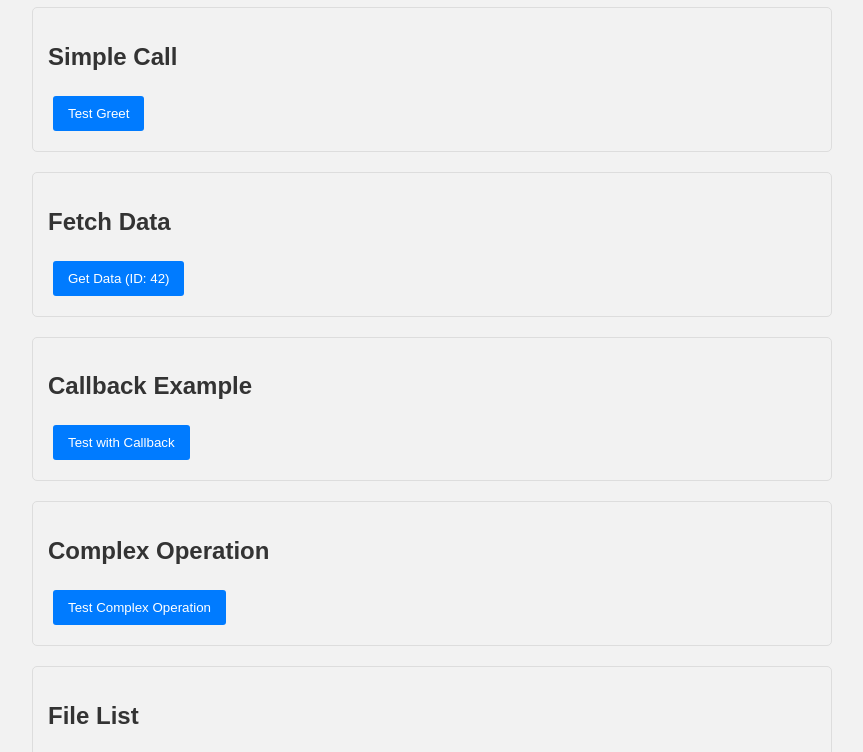
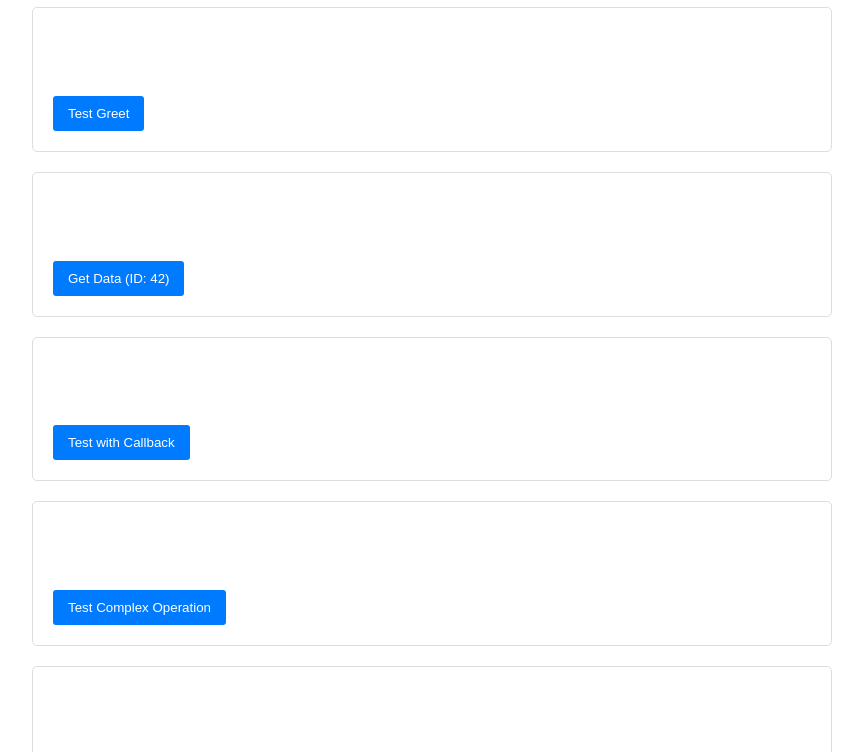
Before and after one commit to nglmercer/IPC-webview2, a website: page index.html in a window 1280 px wide. Shown: the part 93-845 px from the top of the page, without its empty margins (208-1071 px from the left). Drawn offline with Linux system fonts and the light colour scheme.

Commit message:
update example

```diff
--- a/example.ts
+++ b/example.ts
@@ -5,6 +5,10 @@ import indexHtml from "./index.html" assert { type: "text" };
 const webview = new Webview(true);
 webview.title = "IPC Example";
 webview.size = { width: 800, height: 600, hint: 1 };
+/* webview.frame = false;
+webview.transparency = true;
+webview.alwaysOnTop = true;
+webview.clickThrough = true; */
 // Initialize IPC
 const ipc = new IPC(webview);
 
--- a/index.html
+++ b/index.html
@@ -12,8 +12,8 @@
             margin: 0 auto;
             color-scheme: light dark;
 
-            background-color: #f2f2f2;
-            color: #333;
+            background-color: transparent;
+            color: white;
         }
 
         .section {
--- a/package.json
+++ b/package.json
@@ -10,7 +10,6 @@
     "typescript": "^5"
   },
   "dependencies": {
-    "webview-bun": "^2.4.0",
     "webview-bun-fork": "^2.4.0"
   }
 }
```
